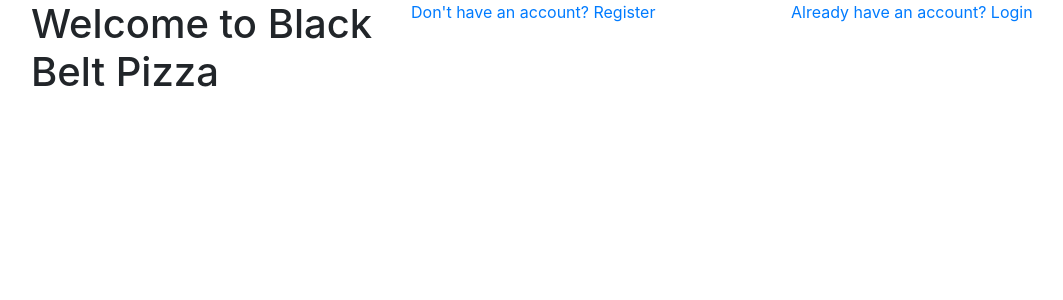
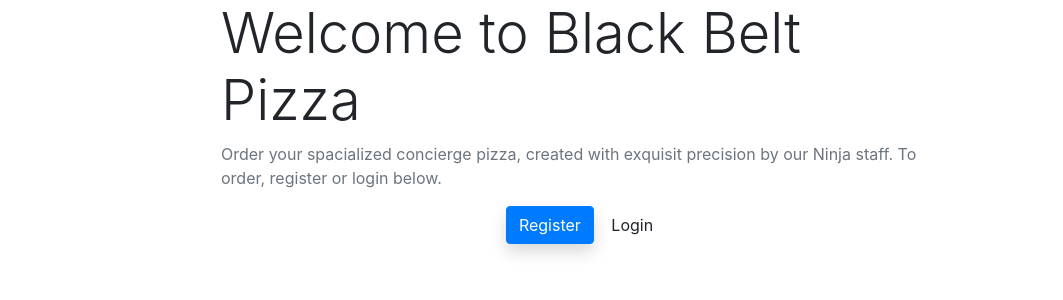
Before and after one commit to codingdojo-projects-algos-0419/PizzaTime, a Flask app: page / in a window 1280 px wide. Shown: the top 300 px of the page, without its empty margins (54-1117 px from the left). Run offline with Flask 2, Linux system fonts and the light colour scheme; some libraries are stand-ins or nearby versions.

Commit message:
updated project name and index page

```diff
--- a/templates/admin.html
+++ b/templates/admin.html
@@ -15,7 +15,7 @@
                <div class="header">
                     <div class="row">
                          <div class="col-8">
-                              <h1>Pizza Pete's</h1>
+                              <h1>Black Belt Pizza</h1>
                          </div>
                     </div>
                </div>
--- a/templates/index.html
+++ b/templates/index.html
@@ -6,8 +6,8 @@
           <title>Pizza Time | Index</title>
           <link rel="stylesheet" href="https://stackpath.bootstrapcdn.com/bootstrap/4.3.1/css/bootstrap.min.css" integrity="sha384-ggOyR0iXCbMQv3Xipma34MD+dH/1fQ784/j6cY/iJTQUOhcWr7x9JvoRxT2MZw1T" crossorigin="anonymous">
           <script src="https://ajax.googleapis.com/ajax/libs/jquery/3.3.1/jquery.min.js"></script>
-          <link rel="stylesheet" href="{{ url_for('static', filename='style.css') }}">
-          <script src="{{ url_for('static', filename='script.js') }}"></script>
+          <!-- <link rel="stylesheet" href="{{ url_for('static', filename='style.css') }}"> -->
+          <!-- <script src="{{ url_for('static', filename='script.js') }}"></script> -->
      </head>
      <body>
           <div class="container">
@@ -15,18 +15,33 @@
                <div class="header">
                     <div class="row">
                          <div class="col-4">
-                             <h1>Welcome to Black Belt Pizza</h1>
+                             <!-- <h1 class="h4">Black Belt Pizza</h1> -->
                          </div>
                          <div class="col-4">
-                              <a href="/register">Don't have an account? Register</a>
+                              <!-- <a href="/register">Don't have an account? Register</a> -->
                          </div>
                          <div class="col-4">
-                              <a href="/user/login">Already have an account? Login</a>
+                              <!-- <a href="/user/login">Already have an account? Login</a> -->
                          </div>
                     </div>
                </div>
+               <div class="section">
+                    <div class="row">
+                         <div class="col-lg-8 offset-lg-2 my-auto">
+                              <h1 class="display-4 text-center text-md-left">Welcome to Black Belt Pizza</h1>
 
+                              <p class="text-muted">Order your spacialized concierge pizza, created with exquisit precision by our Ninja staff. To order, register or login below.</p>
+                              <p class=text-center>
+                                   <a class="btn btn-primary shadow" href="/register">Register</a>
 
+                                   <a class="btn btn-primary-soft" href="/user/login">Login</a>
+                              </p>
+                         </div>
+                         <!-- <div class="col-4 offset-2"> -->
+                              <!-- <img src="#" alt="Image of featured pizza"> -->
+                         </div>
+                    </div>
+               </div>
           </div>
      </body>
 </html>
--- a/templates/login.html
+++ b/templates/login.html
@@ -15,7 +15,7 @@
                <div class="header">
                     <div class="row">
                          <div class="col-8">
-                              <h1>Pizza Pete's</h1>
+                              <h1>Black Belt Pizza</h1>
                          </div>
                          <div class="col-4">
                               <a href="/register">Don't have an Account? Register</a>
--- a/templates/nav.html
+++ b/templates/nav.html
@@ -1,6 +1,6 @@
 <!-- Partial for Customer Navigation -->
 <nav class="navbar navbar-expand-lg navbar-dark bg-danger">
-  <a class="navbar-brand" href="#">PIZZA PETE'S</a>
+  <a class="navbar-brand" href="#">Black Belt Pizza</a>
   <button class="navbar-toggler" type="button" data-toggle="collapse" data-target="#navbarSupportedContent" aria-controls="navbarSupportedContent" aria-expanded="false" aria-label="Toggle navigation">
     <span class="navbar-toggler-icon"></span>
   </button>
--- a/templates/register.html
+++ b/templates/register.html
@@ -15,7 +15,7 @@
                <div class="header">
                     <div class="row">
                          <div class="col-8">
-                              <h1>Pizza Pete's</h1>
+                              <h1>Black Belt Pizza</h1>
                          </div>
                          <div class="col-4">
                               <a href="/user/login">Already have an account? Login</a>
```
